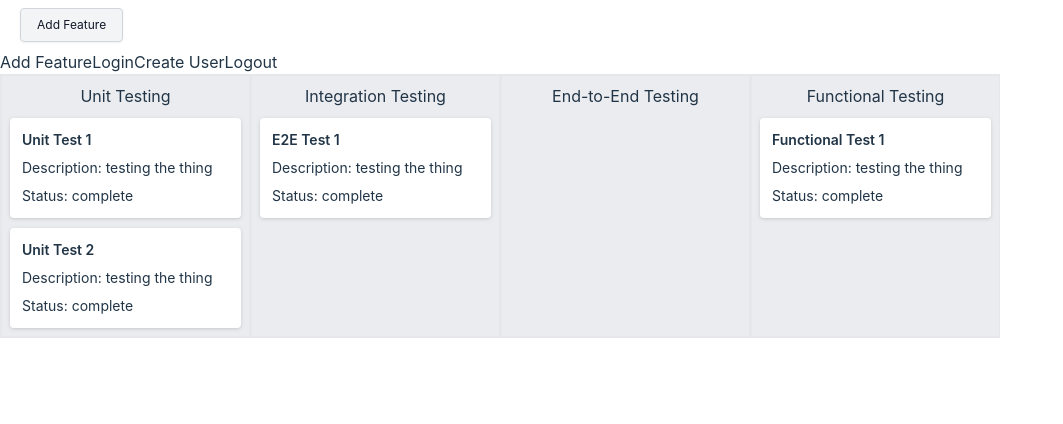
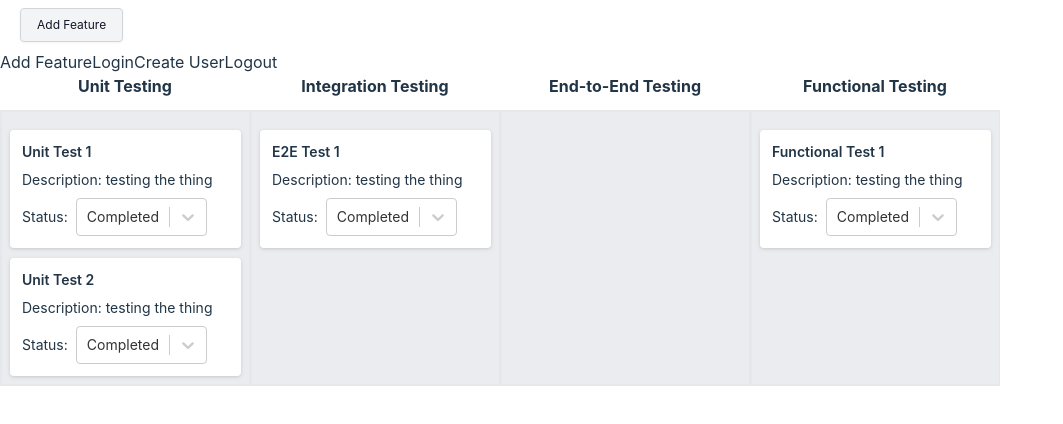
Before and after one commit to ConquestIO/Conquest, a React app: page /dashboard in a window 1280 px wide. Shown: the top 424 px of the page, without its empty margins (0-1063 px from the left). Built offline with nearby package versions, Linux system fonts and the light colour scheme.

Commit message:
completed testchart

```diff
--- a/src/pages/Dashboard/TestChart.jsx
+++ b/src/pages/Dashboard/TestChart.jsx
@@ -1,6 +1,7 @@
 import { DragDropContext, Droppable, Draggable } from 'react-beautiful-dnd';
 import { useState } from 'react';
-import { useAppDispatch, useAppSelector } from '../../store/hooks';
+import { useAppSelector } from '../../store/hooks';
+import Select from 'react-select';
 
 const normalizedTests = (tests) => {
   const retArr = [];
@@ -30,17 +31,18 @@ const move = (source, destination, droppableSource, droppableDestination) => {
   const result = [];
   result[droppableSource.droppableId] = sourceClone;
   result[droppableDestination.droppableId] = destClone;
-  if (droppableDestination.droppableId == 0) updateTest({ ...removed }, 'unit');
+  if (droppableDestination.droppableId == 0)
+    updateTestCategory({ ...removed }, 'unit');
   else if (droppableDestination.droppableId == 1)
-    updateTest({ ...removed }, 'integration');
+    updateTestCategory({ ...removed }, 'integration');
   else if (droppableDestination.droppableId == 2)
-    updateTest({ ...removed }, 'e2e');
+    updateTestCategory({ ...removed }, 'e2e');
   else if (droppableDestination.droppableId == 3)
-    updateTest({ ...removed }, 'functional');
+    updateTestCategory({ ...removed }, 'functional');
   return result;
 };
 
-const updateTest = async (test, newCategory) => {
+const updateTestCategory = async (test, newCategory) => {
   test.category = newCategory;
   try {
     await fetch('/api/tests', {
@@ -51,7 +53,22 @@ const updateTest = async (test, newCategory) => {
       body: JSON.stringify(test),
     });
   } catch (err) {
-    console.log('Log in: ERROR: ', err);
+    console.log('Update Test Category: ERROR: ', err);
+  }
+};
+
+const updateTestStatus = async (test, newStatus) => {
+  test.status = newStatus;
+  try {
+    await fetch('/api/tests', {
+      method: 'PATCH',
+      headers: {
+        'Content-Type': 'Application/JSON',
+      },
+      body: JSON.stringify(test),
+    });
+  } catch (err) {
+    console.log('Update Test Status: ERROR: ', err);
   }
 };
 
@@ -62,6 +79,7 @@ const getListStyle = (isDraggingOver) => ({
   display: 'flex',
   flexDirection: 'column',
   gap: '10px',
+  height: '100%',
 });
 const reorder = (list, startIndex, endIndex) => {
   const result = list;
@@ -98,29 +116,58 @@ const TestChart = () => {
     }
   }
 
+  const updateStatus = (test, newStatus, location) => {
+    updateTestStatus({ ...test }, newStatus);
+    test.status = newStatus;
+    const newState = [...state];
+
+    for (let i = 0; i < newState[location].length; i++) {
+      if (newState[location][i].id == test.id) {
+        newState[location][i] = test;
+        break;
+      }
+    }
+    setState(newState);
+  };
+
   return (
     <div className='flex'>
       <DragDropContext onDragEnd={onDragEnd}>
+        <div className='flex flex-col items-center gap-3'>
+          <h1 className='font-bold whitespace-nowrap'>Unit Testing</h1>
           <DroppableCard
             items={state[0]}
             droppableId={'0'}
-          header={'Unit Testing'}
+            updateStatus={updateStatus}
           />
+        </div>
+
+        <div className='flex flex-col items-center gap-3'>
+          <h1 className='font-bold whitespace-nowrap'>Integration Testing</h1>
           <DroppableCard
             items={state[1]}
             droppableId={'1'}
-          header={'Integration Testing'}
+            updateStatus={updateStatus}
+            className='h-full'
           />
+        </div>
+        <div className='flex flex-col items-center gap-3'>
+          <h1 className='font-bold '>End-to-End Testing</h1>
           <DroppableCard
             items={state[2]}
             droppableId={'2'}
-          header={'End-to-End Testing'}
+            updateStatus={updateStatus}
           />
+        </div>
+        <div className='flex flex-col items-center gap-3'>
+          <h1 className='font-bold'>Functional Testing</h1>
+
           <DroppableCard
             items={state[3]}
             droppableId={'3'}
-          header={'Functional Testing'}
+            updateStatus={updateStatus}
           />
+        </div>
       </DragDropContext>
     </div>
   );
@@ -138,7 +185,13 @@ const DroppableCard = (props) => {
         >
           <h3 className='self-center whitespace-nowrap'>{props.header}</h3>
           {props.items.map((item, index) => (
-            <DraggableCard item={item} index={index} key={index}/>
+            <DraggableCard
+              item={item}
+              index={index}
+              key={index}
+              updateStatus={props.updateStatus}
+              droppableId={props.droppableId}
+            />
           ))}
           {provided.placeholder}
         </div>
@@ -148,6 +201,17 @@ const DroppableCard = (props) => {
 };
 
 const DraggableCard = (props) => {
+  const statuses = [
+    { value: 'notStarted', label: 'Not Started' },
+    { value: 'inProgress', label: 'In Progress' },
+    { value: 'completed', label: 'Completed' },
+  ];
+  const statusIndex =
+    props.item.status === 'completed'
+      ? 2
+      : props.item.status === 'inProgress'
+      ? 1
+      : 0;
   return (
     <Draggable draggableId={`${props.item.id}`} index={props.index}>
       {(provided, snapshot) => (
@@ -159,7 +223,22 @@ const DraggableCard = (props) => {
         >
           <div className='text-sm font-semibold'>{props.item.testName}</div>
           <div className='text-sm'>Description: {props.item.description}</div>
-          <div className='text-sm'>Status: {props.item.status}</div>
+          <div className='text-sm flex items-center gap-2'>
+            Status:{' '}
+            <button>
+              <Select
+                options={statuses}
+                onChange={(e) =>
+                  props.updateStatus(
+                    { ...props.item },
+                    e.value,
+                    props.droppableId
+                  )
+                }
+                defaultValue={statuses[statusIndex]}
+              />
+            </button>
+          </div>
         </div>
       )}
     </Draggable>
--- a/src/store/appSlice.js
+++ b/src/store/appSlice.js
@@ -24,7 +24,7 @@ const initialState = {
       id: 1,
       testName: 'Unit Test 1',
       description: 'testing the thing',
-      status: 'complete',
+      status: 'completed',
       category: 'unit',
       featureId: 1,
       createdOn: '2023',
@@ -33,7 +33,7 @@ const initialState = {
       id: 2,
       testName: 'Functional Test 1',
       description: 'testing the thing',
-      status: 'complete',
+      status: 'completed',
       category: 'functional',
       featureId: 1,
       createdOn: '2023',
@@ -42,7 +42,7 @@ const initialState = {
       id: 3,
       testName: 'E2E Test 1',
       description: 'testing the thing',
-      status: 'complete',
+      status: 'completed',
       category: 'e2e',
       featureId: 1,
       createdOn: '2023',
@@ -51,7 +51,7 @@ const initialState = {
       id: 4,
       testName: 'Unit Test 2',
       description: 'testing the thing',
-      status: 'complete',
+      status: 'completed',
       category: 'unit',
       featureId: 1,
       createdOn: '2023',
```
Also changed, not shown: 1 other file (tests, documents, lock files or other folders). Lines whose indentation alone changed are shown as unchanged.
